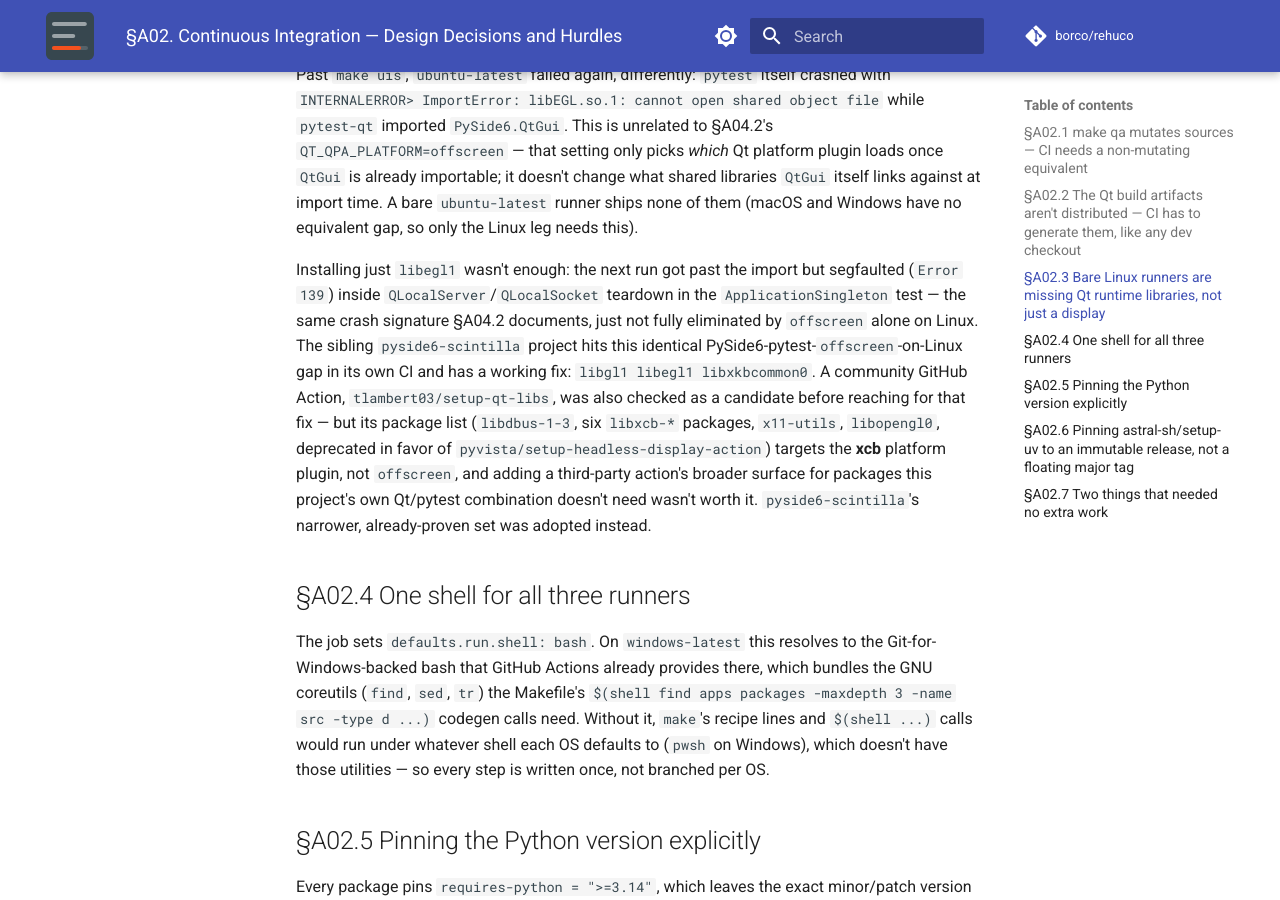
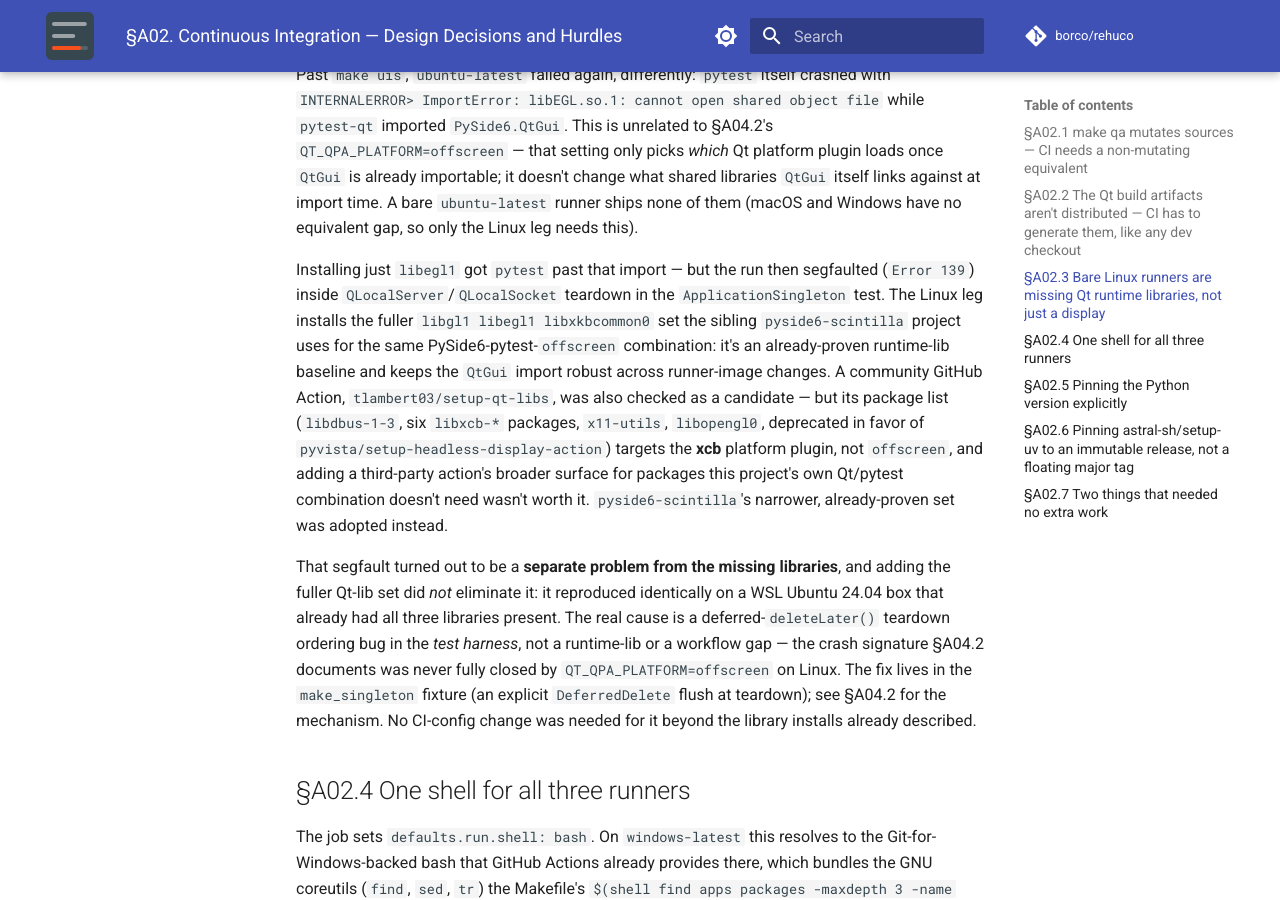
Before and after one commit to borco/rehuco, an MkDocs documentation site: the page built from docs/specs/appendices/continuous-integration.md, in a window 1280 px wide and 900 px high, scrolled down 1731 px. Built offline with MkDocs 1.6.1 and Material for MkDocs 9.7.7, drawn with Linux system fonts in a browser that asks for light colours; comment, search, counter and statistics services are not loaded.

Commit message:
refs #14: docs: record the Linux DeferredDelete teardown fix in testing/CI appendices

```diff
--- a/docs/specs/appendices/continuous-integration.md
+++ b/docs/specs/appendices/continuous-integration.md
@@ -60,17 +60,24 @@ only picks *which* Qt platform plugin loads once `QtGui` is already importable;
 what shared libraries `QtGui` itself links against at import time. A bare `ubuntu-latest` runner
 ships none of them (macOS and Windows have no equivalent gap, so only the Linux leg needs this).
 
-Installing just `libegl1` wasn't enough: the next run got past the import but segfaulted
-(`Error 139`) inside `QLocalServer`/`QLocalSocket` teardown in the `ApplicationSingleton` test —
-the same crash signature §A04.2 documents, just not fully eliminated by `offscreen` alone on Linux.
-The sibling `pyside6-scintilla` project hits this identical PySide6-pytest-`offscreen`-on-Linux gap
-in its own CI and has a working fix: `libgl1 libegl1 libxkbcommon0`. A community GitHub Action,
-`tlambert03/setup-qt-libs`, was also checked as a candidate before reaching for that fix — but its
-package list (`libdbus-1-3`, six `libxcb-*` packages, `x11-utils`, `libopengl0`, deprecated in
-favor of `pyvista/setup-headless-display-action`) targets the **xcb** platform plugin, not
-`offscreen`, and adding a third-party action's broader surface for packages this project's own
-Qt/pytest combination doesn't need wasn't worth it. `pyside6-scintilla`'s narrower, already-proven
-set was adopted instead.
+Installing just `libegl1` got `pytest` past that import — but the run then segfaulted (`Error
+139`) inside `QLocalServer`/`QLocalSocket` teardown in the `ApplicationSingleton` test. The Linux
+leg installs the fuller `libgl1 libegl1 libxkbcommon0` set the sibling `pyside6-scintilla` project
+uses for the same PySide6-pytest-`offscreen` combination: it's an already-proven runtime-lib
+baseline and keeps the `QtGui` import robust across runner-image changes. A community GitHub Action,
+`tlambert03/setup-qt-libs`, was also checked as a candidate — but its package list (`libdbus-1-3`,
+six `libxcb-*` packages, `x11-utils`, `libopengl0`, deprecated in favor of
+`pyvista/setup-headless-display-action`) targets the **xcb** platform plugin, not `offscreen`, and
+adding a third-party action's broader surface for packages this project's own Qt/pytest combination
+doesn't need wasn't worth it. `pyside6-scintilla`'s narrower, already-proven set was adopted instead.
+
+That segfault turned out to be a **separate problem from the missing libraries**, and adding the
+fuller Qt-lib set did *not* eliminate it: it reproduced identically on a WSL Ubuntu 24.04 box that
+already had all three libraries present. The real cause is a deferred-`deleteLater()` teardown
+ordering bug in the *test harness*, not a runtime-lib or a workflow gap — the crash signature
+§A04.2 documents was never fully closed by `QT_QPA_PLATFORM=offscreen` on Linux. The fix lives in
+the `make_singleton` fixture (an explicit `DeferredDelete` flush at teardown); see §A04.2 for the
+mechanism. No CI-config change was needed for it beyond the library installs already described.
 
 ## §A02.4 One shell for all three runners
 
```
Also changed, not shown: docs/specs/appendices/testing.md (+26 -0 lines).
